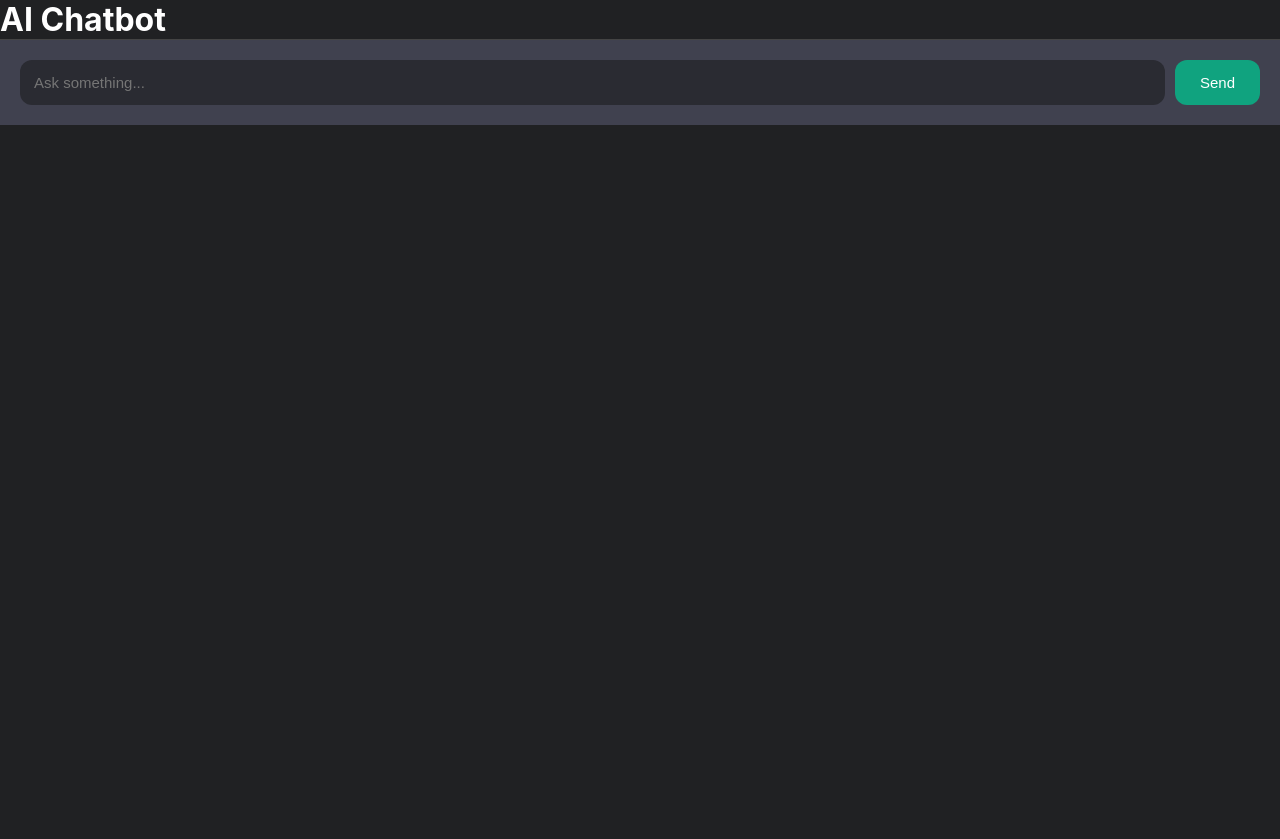
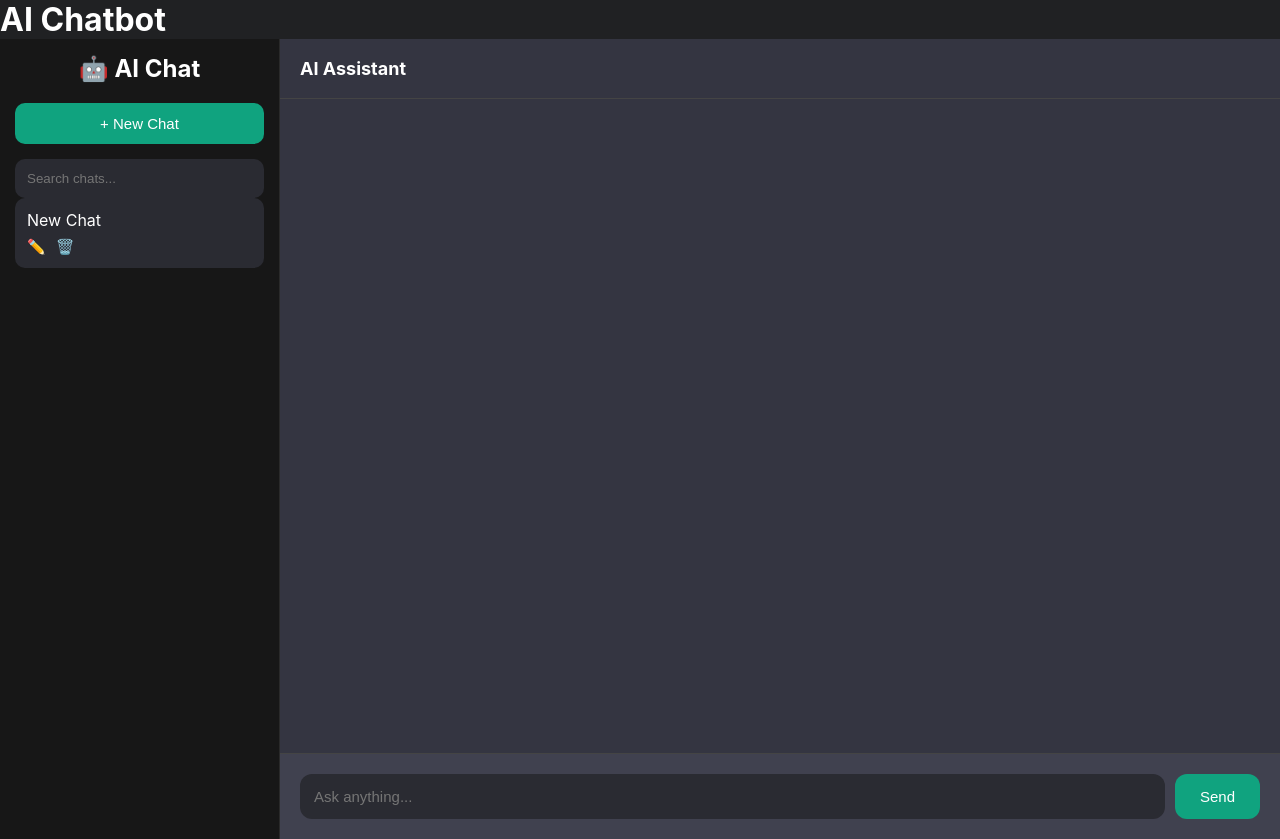
Before and after one commit to radhaarmy-ot7/megha, a React app in the folder frontend/: page / in a window 1280 px wide. Before the commit the page ends 800 px from the top, so only its background shows below. Built offline with nearby package versions, Linux system fonts and the light colour scheme; the HTML template or start-up script is replaced by a standard one.

Commit message:
chatbot ready for deployment

```diff
--- a/frontend/src/components/ChatBox.jsx
+++ b/frontend/src/components/ChatBox.jsx
@@ -1,75 +1,252 @@
-import React, { useState } from "react";
+import React, { useState, useEffect, useRef } from "react";
 import axios from "axios";
 
-export default function ChatBox() {
-  const [input, setInput] = useState("");
-  const [messages, setMessages] = useState([]);
+function ChatBox() {
+  const messagesEndRef = useRef(null);
 
+  const [message, setMessage] = useState("");
+  const [search, setSearch] = useState("");
+
+  const [chats, setChats] = useState(() => {
+    const saved = localStorage.getItem("allChats");
+
+    return saved
+      ? JSON.parse(saved)
+      : [
+          {
+            id: Date.now(),
+            title: "New Chat",
+            messages: [],
+          },
+        ];
+  });
+
+  const [currentChatId, setCurrentChatId] = useState(() => {
+    const saved = localStorage.getItem("allChats");
+    const parsed = saved ? JSON.parse(saved) : [];
+    return parsed.length ? parsed[0].id : Date.now();
+  });
+
+  const currentChat = chats.find((chat) => chat.id === currentChatId);
+
+  useEffect(() => {
+    localStorage.setItem("allChats", JSON.stringify(chats));
+
+    messagesEndRef.current?.scrollIntoView({
+      behavior: "smooth",
+    });
+  }, [chats]);
+
+  const createNewChat = () => {
+    const newChat = {
+      id: Date.now(),
+      title: "New Chat",
+      messages: [],
+    };
+
+    setChats((prev) => [...prev, newChat]);
+    setCurrentChatId(newChat.id);
+  };
+
+  const deleteChat = (id) => {
+    const updated = chats.filter((chat) => chat.id !== id);
+
+    if (!updated.length) {
+      const fallback = {
+        id: Date.now(),
+        title: "New Chat",
+        messages: [],
+      };
+
+      setChats([fallback]);
+      setCurrentChatId(fallback.id);
+      return;
+    }
+
+    setChats(updated);
+    setCurrentChatId(updated[0].id);
+  };
+
+  const renameChat = (id) => {
+    const newTitle = prompt("Enter chat name");
+    if (!newTitle) return;
+
+    setChats((prev) =>
+      prev.map((chat) =>
+        chat.id === id ? { ...chat, title: newTitle } : chat
+      )
+    );
+  };
+
+  // ⭐ FIXED FAST MESSAGE HANDLER
   const sendMessage = async () => {
-    if (!input.trim()) return;
+    if (!message.trim()) return;
+
+    const currentMessage = message;
+    const tempId = Date.now();
 
     const userMessage = {
-      role: "user",
-      content: input,
+      sender: "user",
+      text: currentMessage,
+      time: new Date().toLocaleTimeString(),
     };
 
-    const updatedMessages = [...messages, userMessage];
+    const botTypingMessage = {
+      id: tempId,
+      sender: "bot",
+      text: "Typing...",
+      time: new Date().toLocaleTimeString(),
+    };
 
-    setMessages(updatedMessages);
-    setInput("");
+    // 1. Instant UI update (FAST FEEL)
+    setChats((prev) =>
+      prev.map((chat) =>
+        chat.id === currentChatId
+          ? {
+              ...chat,
+              title:
+                chat.title === "New Chat"
+                  ? currentMessage.slice(0, 25)
+                  : chat.title,
+              messages: [...chat.messages, userMessage, botTypingMessage],
+            }
+          : chat
+      )
+    );
+
+    setMessage("");
 
     try {
       const res = await axios.post(
-        "https://YOUR_BACKEND_URL/chat",
-        {
-          message: input,
-          history: updatedMessages,
-        }
+        "https://megha-backend-kye1.onrender.com/chat",
+        { message: currentMessage }
       );
 
-      const botMessage = {
-        role: "assistant",
-        content: res.data.reply,
+      const botReply = {
+        sender: "bot",
+        text: res.data.reply,
+        time: new Date().toLocaleTimeString(),
       };
 
-      setMessages([...updatedMessages, botMessage]);
+      // 2. Replace "Typing..." with real answer
+      setChats((prev) =>
+        prev.map((chat) =>
+          chat.id === currentChatId
+            ? {
+                ...chat,
+                messages: chat.messages.map((msg) =>
+                  msg.id === tempId ? botReply : msg
+                ),
+              }
+            : chat
+        )
+      );
     } catch (err) {
-      setMessages([
-        ...updatedMessages,
-        {
-          role: "assistant",
-          content: "⚠️ Server error. Try again.",
-        },
-      ]);
+      const errorReply = {
+        sender: "bot",
+        text: "⚠️ Something went wrong. Try again.",
+        time: new Date().toLocaleTimeString(),
+      };
+
+      setChats((prev) =>
+        prev.map((chat) =>
+          chat.id === currentChatId
+            ? {
+                ...chat,
+                messages: chat.messages.map((msg) =>
+                  msg.id === tempId ? errorReply : msg
+                ),
+              }
+            : chat
+        )
+      );
     }
   };
 
+  const filteredChats = chats.filter((chat) =>
+    chat.title.toLowerCase().includes(search.toLowerCase())
+  );
+
   return (
-    <div className="chat-container">
+    <div className="layout">
 
-      <div className="chat-box">
-        {messages.map((msg, i) => (
+      {/* SIDEBAR */}
+      <div className="sidebar">
+        <h2>🤖 AI Chat</h2>
+
+        <button className="new-chat-btn" onClick={createNewChat}>
+          + New Chat
+        </button>
+
+        <input
+          className="search-box"
+          placeholder="Search chats..."
+          value={search}
+          onChange={(e) => setSearch(e.target.value)}
+        />
+
+        <div className="chat-history">
+          {filteredChats.map((chat) => (
             <div
-            key={i}
-            className={msg.role === "user" ? "user" : "bot"}
+              key={chat.id}
+              className={`chat-item ${
+                currentChatId === chat.id ? "active" : ""
+              }`}
             >
-            {/* ✅ FIX: line breaks working */}
-            <div style={{ whiteSpace: "pre-line" }}>
-              {msg.content}
+              <div
+                className="chat-title"
+                onClick={() => setCurrentChatId(chat.id)}
+              >
+                {chat.title}
+              </div>
+
+              <div className="chat-actions">
+                <button onClick={() => renameChat(chat.id)}>✏️</button>
+                <button onClick={() => deleteChat(chat.id)}>🗑️</button>
               </div>
             </div>
           ))}
         </div>
+      </div>
+
+      {/* CHAT AREA */}
+      <div className="chat-container">
+
+        <div className="chat-header">
+          AI Assistant
+        </div>
+
+        <div className="messages">
+          {currentChat?.messages.map((msg, i) => (
+            <div key={i} className={`message-row ${msg.sender}`}>
+              <div className="avatar">
+                {msg.sender === "user" ? "🧑" : "🤖"}
+              </div>
+
+              <div className={`message ${msg.sender}`}>
+                <div>{msg.text}</div>
+                <small>{msg.time}</small>
+              </div>
+            </div>
+          ))}
+
+          <div ref={messagesEndRef}></div>
+        </div>
 
         <div className="input-box">
           <input
-          value={input}
-          onChange={(e) => setInput(e.target.value)}
-          placeholder="Ask something..."
+            placeholder="Ask anything..."
+            value={message}
+            onChange={(e) => setMessage(e.target.value)}
+            onKeyDown={(e) => e.key === "Enter" && sendMessage()}
           />
 
           <button onClick={sendMessage}>Send</button>
         </div>
+
+      </div>
     </div>
   );
 }
+
+export default ChatBox;
```
Also changed, not shown: 2 other files (tests, documents, lock files or other folders). Lines whose indentation alone changed are shown as unchanged.
